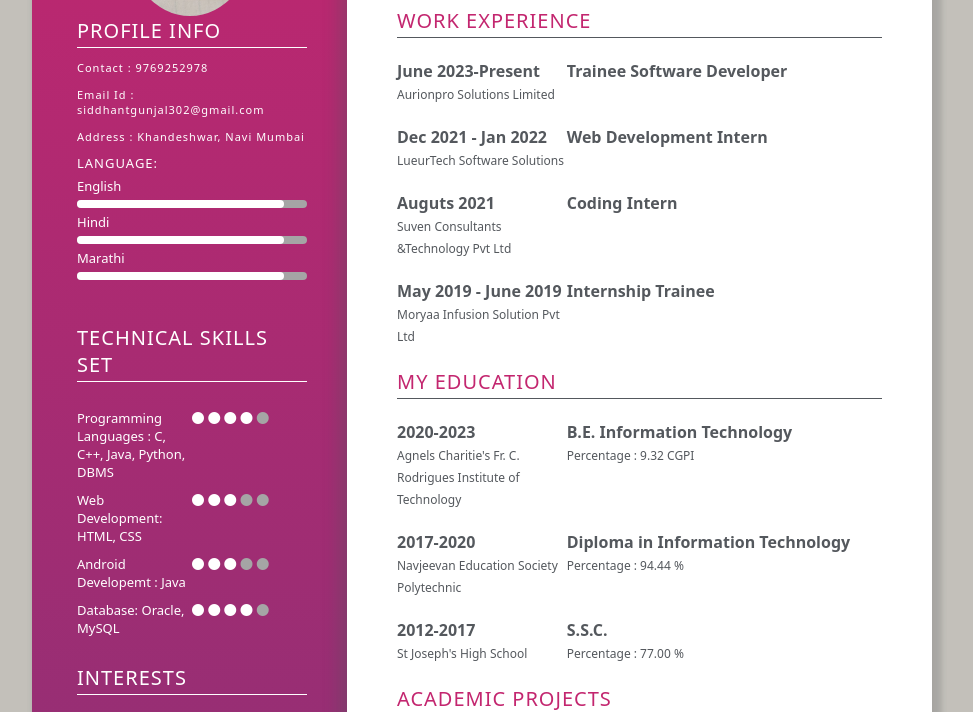
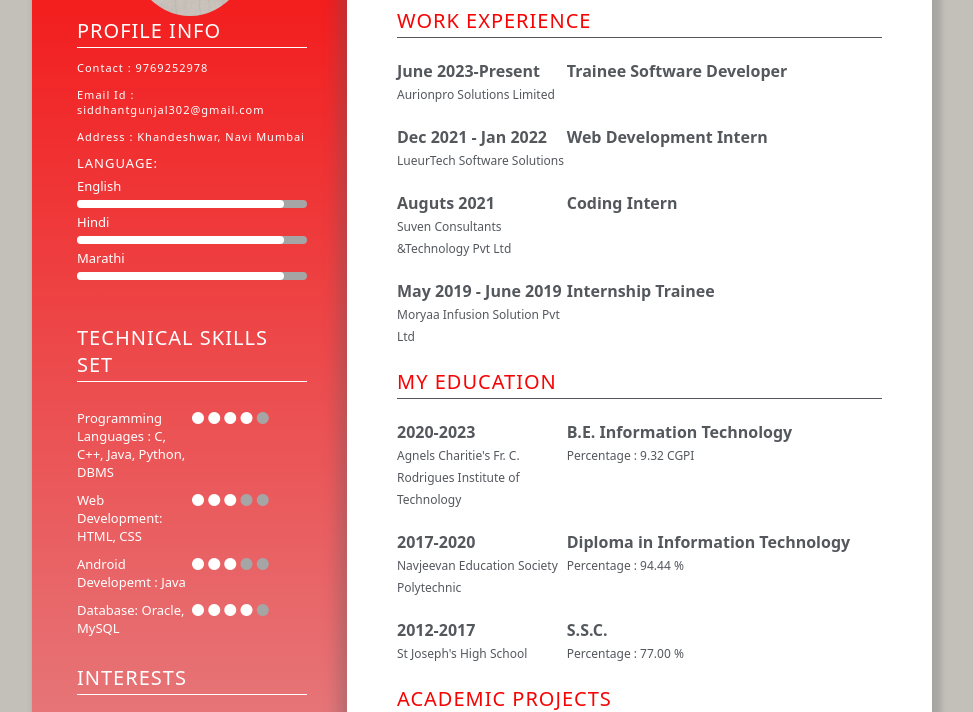
Before and after one commit to Siddhant1401/ResumeLocalRepo, a plain HTML site: page index.html in a window 1280 px wide. Shown: the part 267-979 px from the top of the page, without its empty margins (158-1131 px from the left). Drawn offline with Linux system fonts and the light colour scheme.

Commit message:
This is version 2 in f1

```diff
--- a/resume.css
+++ b/resume.css
@@ -1,8 +1,8 @@
 :root{
 	--background: #c3c0ba;
 	--white: #fff;
-	--one: #c3266f;
-	--two: #743578;
+	--one: #f70303;
+	--two: #d8d3d8;
 	--black: #54585d;
 	--process: #a5a5a5;
 }
```
